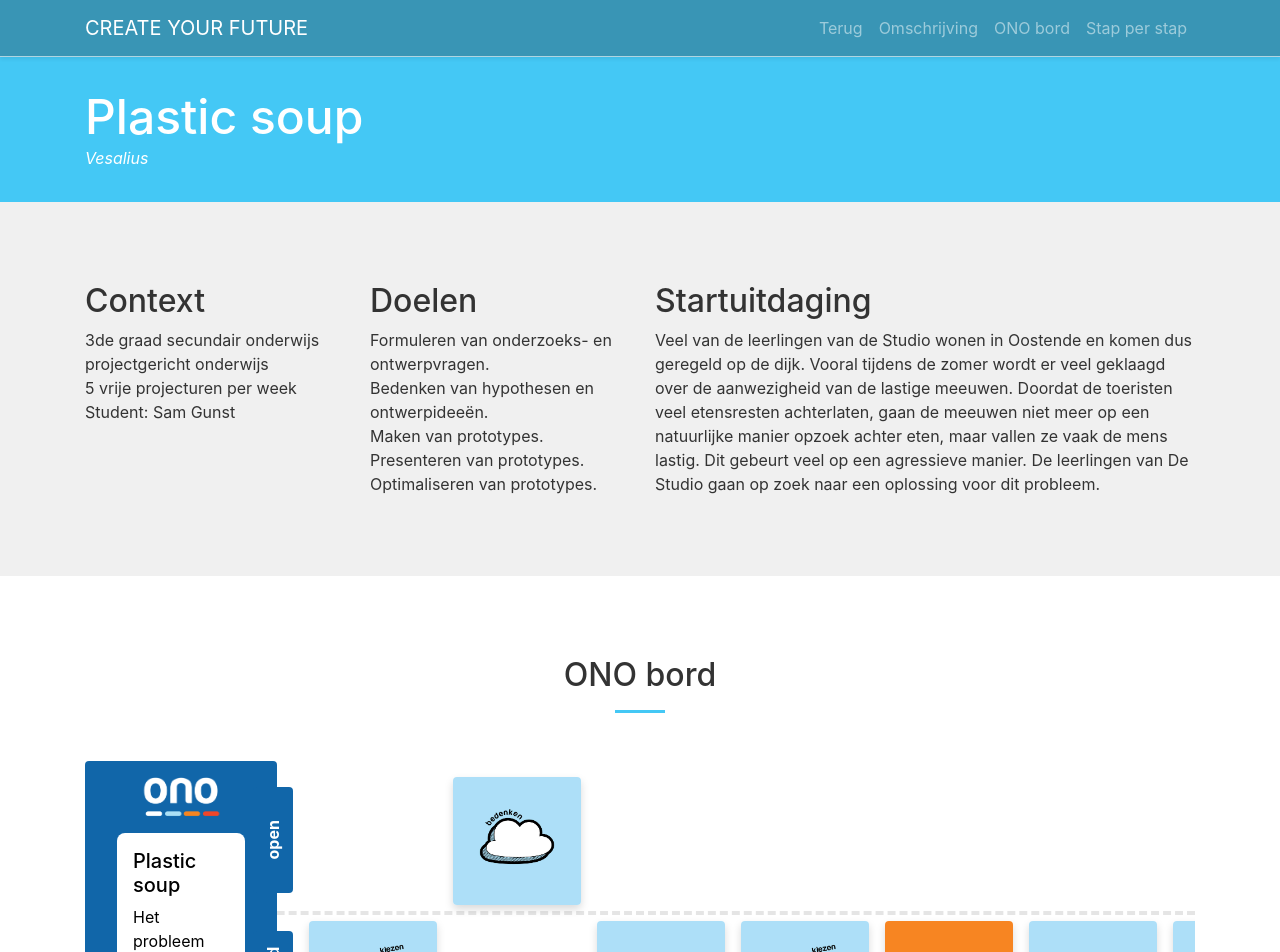
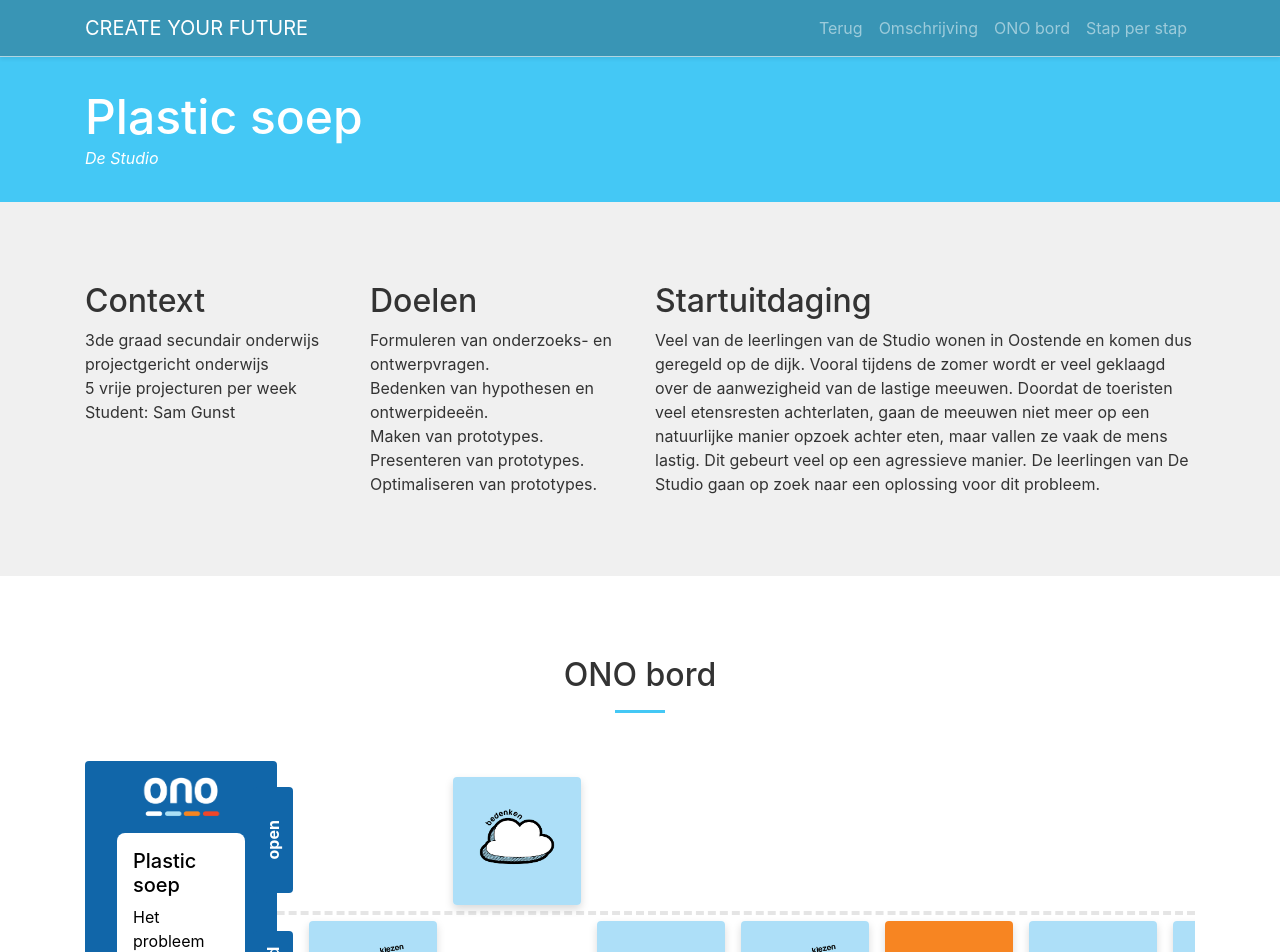
Before and after one commit to huysentruitw/create-your-future-website, a Jekyll site: the page built from docs/_trajecten/meeuwen.html, in a window 1280 px wide and 1400 px high. Shown: the top 952 px of the window. Built offline with Jekyll 4.4.1, drawn with Linux system fonts in a browser that asks for light colours.

Commit message:
plastic soup aangepast naar plastic soep

```diff
--- a/docs/_trajecten/meeuwen.html
+++ b/docs/_trajecten/meeuwen.html
@@ -14,7 +14,7 @@ navigation:
   - id: stap-per-stap
     title: Stap per stap
 ono:
-  project: Plastic soup
+  project: Plastic soep
   goal: Het probleem van rondslingerend plastic aanpakken.
 
   cards:
@@ -267,8 +267,8 @@ ono:
   <div class="header-content container">
     <div class="row">
       <div class="col-lg-12">
-        <h1>Plastic soup</h1>
-        <div class="subtitle">Vesalius</div>
+        <h1>Plastic soep</h1>
+        <div class="subtitle">De Studio</div>
       </div>
     </div>
   </div>
--- a/docs/_trajecten/plastic soup.html
+++ b/docs/_trajecten/plastic soup.html
@@ -241,7 +241,7 @@ ono:
   <div class="header-content container">
     <div class="row">
       <div class="col-lg-12">
-        <h1>Plastic soup</h1>
+        <h1>Plastic soep</h1>
         <div class="subtitle">Vesaliusinstituut</div>
       </div>
     </div>
```
